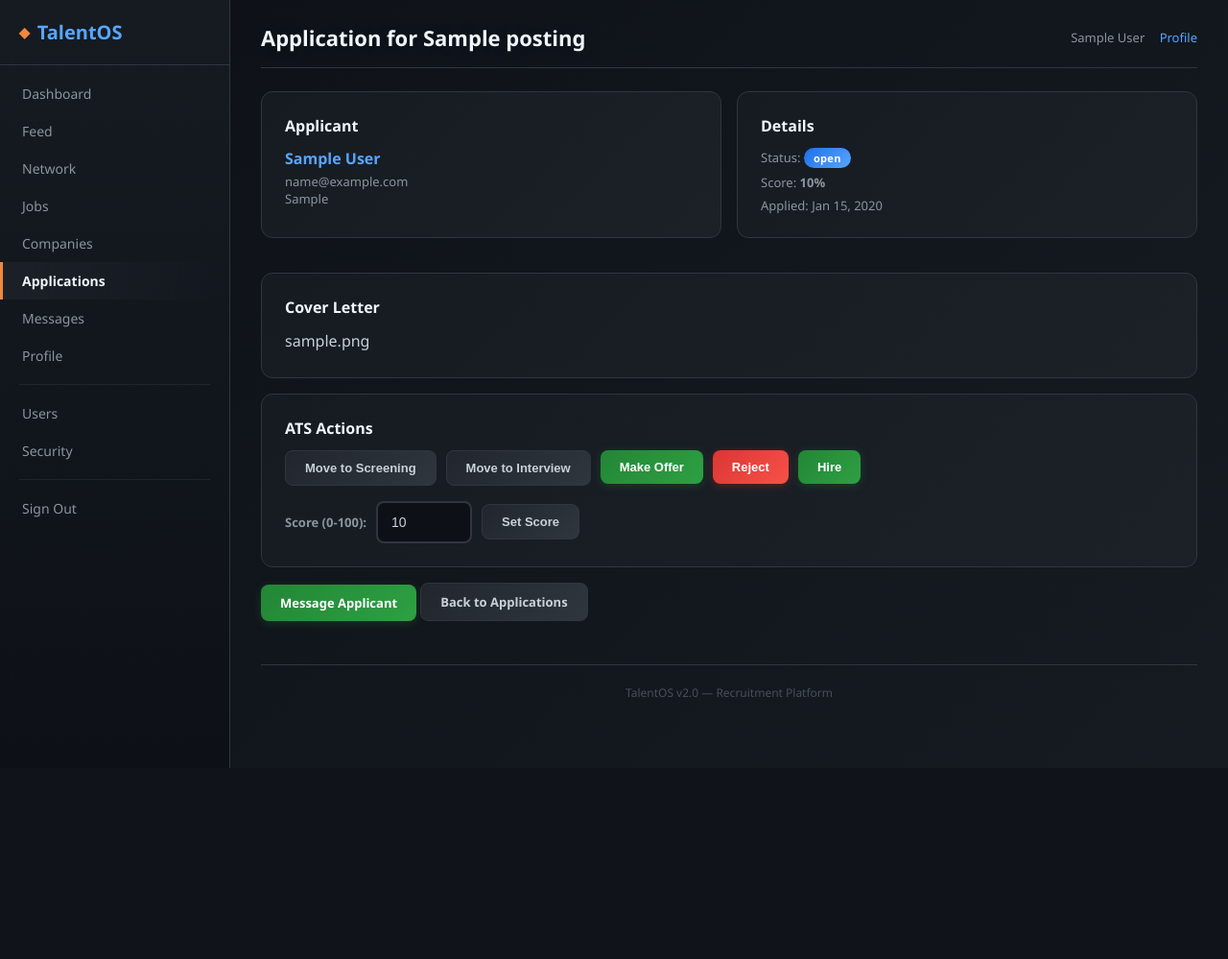
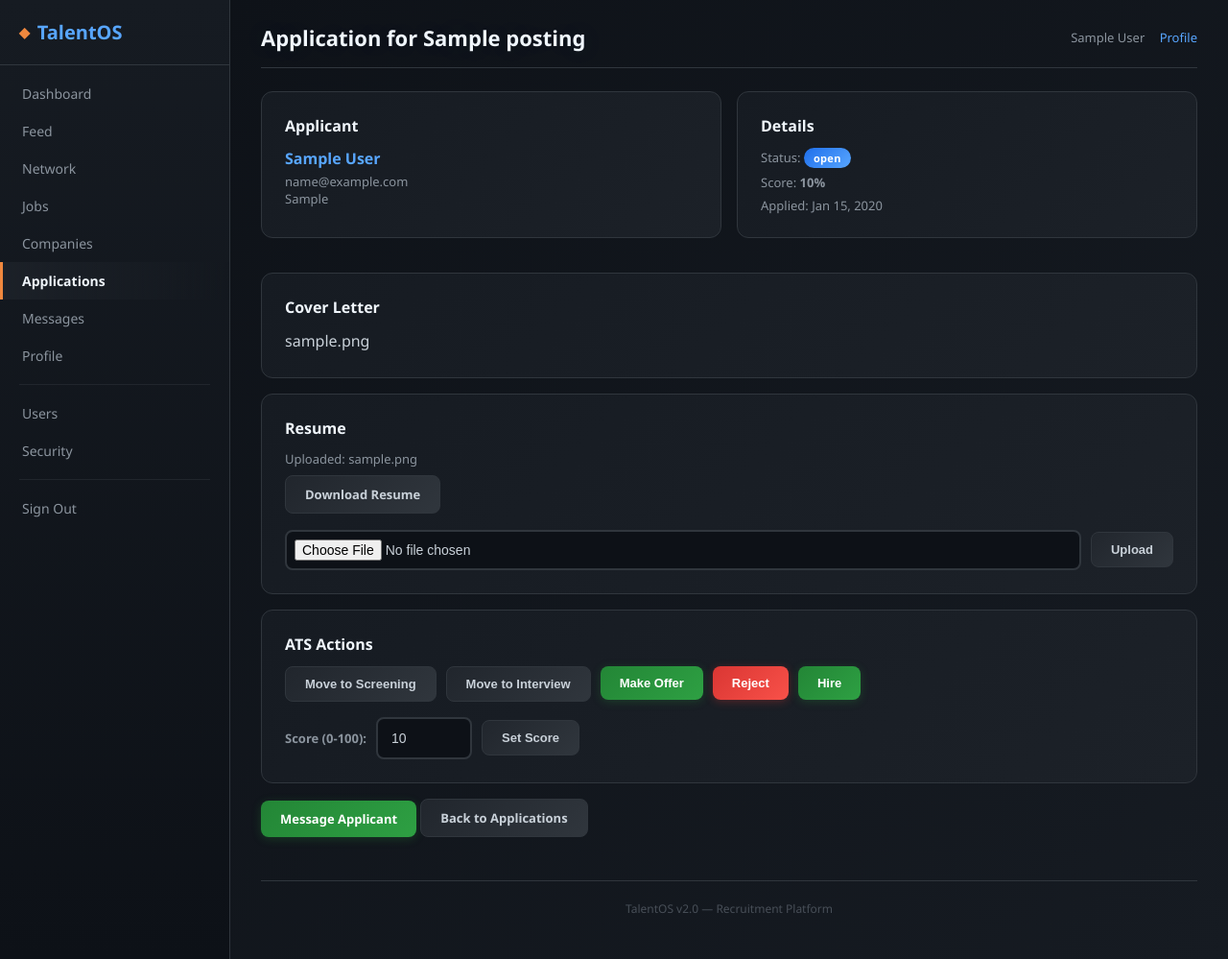
Before and after one commit to Anesh2302/talentos, a Flask app: page /applications/1 in a window 1280 px wide. Shown: the whole page at 96% size. Before the commit the page ends 800 px from the top, so only its background shows below. Run offline with Flask 3, Linux system fonts and the light colour scheme; a user stored in the database is signed in; tables that the repository leaves empty hold one stand-in row (values such as "Sample post").

Commit message:
Add resume upload (base64 in DB), cover letter in apply form, download endpoint

```diff
--- a/talentos/models.py
+++ b/talentos/models.py
@@ -188,6 +188,9 @@ class Application(db.Model):
     user_id = db.Column(db.Integer, db.ForeignKey("user.id"), nullable=False)
     cover_letter = db.Column(db.Text)
     resume_url = db.Column(db.String(500))
+    resume_data = db.Column(db.Text, default="")
+    resume_filename = db.Column(db.String(200), default="")
+    resume_mime = db.Column(db.String(50), default="")
     status = db.Column(db.String(30), default="applied")
     score = db.Column(db.Float, default=0.0)
     notes = db.Column(db.Text)
--- a/talentos/routes/applications.py
+++ b/talentos/routes/applications.py
@@ -1,7 +1,9 @@
-from flask import Blueprint, request, jsonify, render_template, flash, redirect, url_for
+import base64
+from flask import Blueprint, request, jsonify, render_template, flash, redirect, url_for, send_file
 from flask_login import login_required, current_user
 from ..models import Application, JobPosting, User, db
 from datetime import datetime
+import io
 
 bp = Blueprint("applications", __name__, url_prefix="/applications")
 
@@ -56,3 +58,44 @@ def update_score(id):
     except ValueError:
         flash("Invalid score", "error")
     return redirect(url_for("applications.view_application", id=id))
+
+
+@bp.route("/<int:id>/resume", methods=["POST"])
+@login_required
+def upload_resume(id):
+    app = Application.query.get_or_404(id)
+    if current_user.id != app.user_id and current_user.role not in ("admin", "recruiter"):
+        flash("Access denied", "error")
+        return redirect(url_for("applications.list_applications"))
+    if "resume" not in request.files:
+        flash("No file selected", "error")
+        return redirect(url_for("applications.view_application", id=id))
+    f = request.files["resume"]
+    if not f.filename:
+        flash("No file selected", "error")
+        return redirect(url_for("applications.view_application", id=id))
+    app.resume_data = base64.b64encode(f.read()).decode()
+    app.resume_filename = f.filename
+    app.resume_mime = f.content_type or "application/octet-stream"
+    db.session.commit()
+    flash("Resume uploaded", "success")
+    return redirect(url_for("applications.view_application", id=id))
+
+
+@bp.route("/<int:id>/resume/download")
+@login_required
+def download_resume(id):
+    app = Application.query.get_or_404(id)
+    if current_user.id != app.user_id and current_user.role not in ("admin", "recruiter"):
+        flash("Access denied", "error")
+        return redirect(url_for("applications.list_applications"))
+    if not app.resume_data:
+        flash("No resume uploaded", "error")
+        return redirect(url_for("applications.view_application", id=id))
+    data = base64.b64decode(app.resume_data)
+    return send_file(
+        io.BytesIO(data),
+        mimetype=app.resume_mime or "application/octet-stream",
+        as_attachment=True,
+        download_name=app.resume_filename or "resume.pdf",
+    )
--- a/talentos/templates/applications/list.html
+++ b/talentos/templates/applications/list.html
@@ -4,12 +4,13 @@
 {% block content %}
 {% if applications %}
 <table>
-  <tr><th>Job</th><th>Company</th><th>Applicant</th><th>Status</th><th>Score</th><th>Date</th><th>Action</th></tr>
+  <tr><th>Job</th><th>Company</th><th>Applicant</th><th>Resume</th><th>Status</th><th>Score</th><th>Date</th><th>Action</th></tr>
   {% for a in applications %}
   <tr>
     <td><a href="/jobs/{{ a.job.id }}" style="color:#58a6ff;text-decoration:none">{{ a.job.title }}</a></td>
     <td>{{ a.job.company.name if a.job.company else '—' }}</td>
     <td><a href="/profile/{{ a.applicant.id }}" style="color:#58a6ff;text-decoration:none">{{ a.applicant.name }}</a></td>
+    <td>{% if a.resume_data %}<a href="/applications/{{ a.id }}/resume/download" style="color:#3fb950;text-decoration:none;font-size:12px" title="{{ a.resume_filename }}">📄 Resume</a>{% else %}<span style="color:#484f58;font-size:12px">—</span>{% endif %}</td>
     <td><span class="badge {{ a.status }}">{{ a.status }}</span></td>
     <td>{{ a.score|int }}%</td>
     <td>{{ a.created_at.strftime('%b %d') }}</td>
--- a/talentos/templates/applications/view.html
+++ b/talentos/templates/applications/view.html
@@ -23,6 +23,22 @@
   <p style="color:#c9d1d9;line-height:1.6;white-space:pre-wrap">{{ application.cover_letter }}</p>
 </div>
 {% endif %}
+
+<div class="card">
+  <h3>Resume</h3>
+  {% if application.resume_data %}
+  <p style="color:#8b949e;font-size:13px">Uploaded: {{ application.resume_filename or 'resume' }}</p>
+  <a href="/applications/{{ application.id }}/resume/download" class="btn btn-secondary" style="margin-top:8px">Download Resume</a>
+  {% else %}
+  <p style="color:#484f58;font-size:13px">No resume uploaded</p>
+  {% endif %}
+  {% if current_user.id == application.user_id or current_user.role in ('admin','recruiter') %}
+  <form method="POST" action="/applications/{{ application.id }}/resume" enctype="multipart/form-data" style="margin-top:12px;display:flex;gap:10px;align-items:center">
+    <input type="file" name="resume" accept=".pdf,.doc,.docx,.txt" style="flex:1;margin:0;padding:8px">
+    <button type="submit" class="btn btn-secondary" style="white-space:nowrap">Upload</button>
+  </form>
+  {% endif %}
+</div>
 
 {% if current_user.role in ('admin','recruiter') %}
 <div class="card">
```
Also changed, not shown: talentos/routes/jobs.py (+17 -1 lines), talentos/templates/jobs/view.html (+6 -2 lines).
